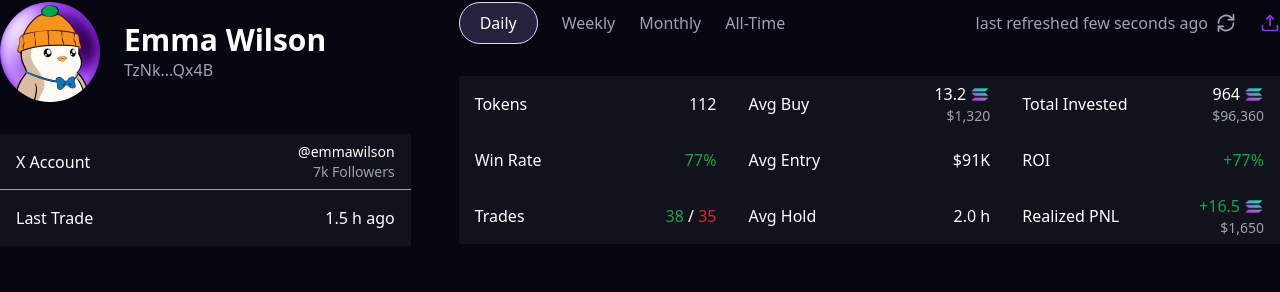
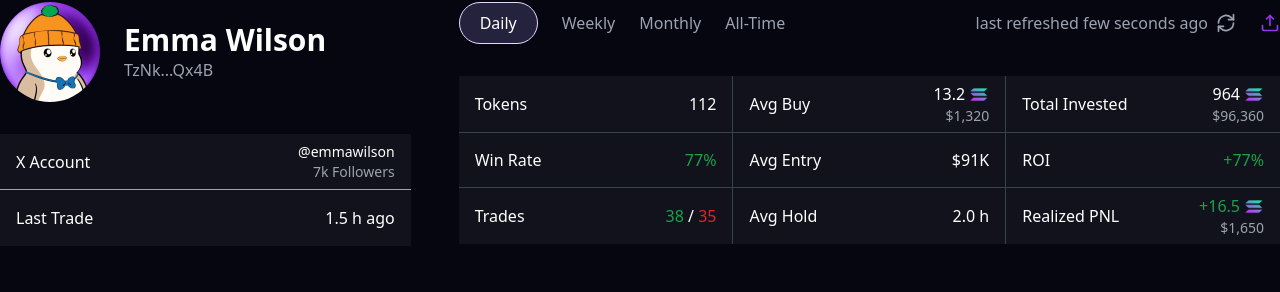
Before and after one commit to deiv-hash/potion-leaderboard, a Next.js app: page /trader/1 in a window 1280 px wide. Shown: the part 182-474 px from the top of the page. Built offline with nearby package versions, Linux system fonts and the light colour scheme.

Commit message:
Add border styling to TraderStats grid layout

```diff
--- a/app/components/TraderStats.tsx
+++ b/app/components/TraderStats.tsx
@@ -21,7 +21,7 @@
           <p>{trader.tokensTraded}</p>
         </div>
       </div>
-      <div className="stats-container">
+      <div className="stats-container border-l border-r border-gray-700">
         <h3>Avg Buy</h3>
         <div className="text-right">
           <div className="flex items-center gap-1 justify-end">
@@ -54,7 +54,7 @@
       </div>
 
       {/* Column 2 */}
-      <div className="stats-container">
+      <div className="stats-container border-t border-b border-gray-700">
         <h3>Win Rate</h3>
         <div className="text-right">
           <p
@@ -64,13 +64,13 @@
           </p>
         </div>
       </div>
-      <div className="stats-container">
+      <div className="stats-container border-t border-b border-l border-r border-gray-700">
         <h3>Avg Entry</h3>
         <div className="text-right">
           <p>{formatAvgEntry(trader.avgEntry)}</p>
         </div>
       </div>
-      <div className="stats-container">
+      <div className="stats-container border-t border-b border-gray-700">
         <h3>ROI</h3>
         <div className="text-right">
           <p
@@ -92,7 +92,7 @@
           </p>
         </div>
       </div>
-      <div className="stats-container">
+      <div className="stats-container border-l border-r border-gray-700">
         <h3>Avg Hold</h3>
         <div className="text-right">
           <p>{formatHoldTime(trader.avgHold)}</p>
```
